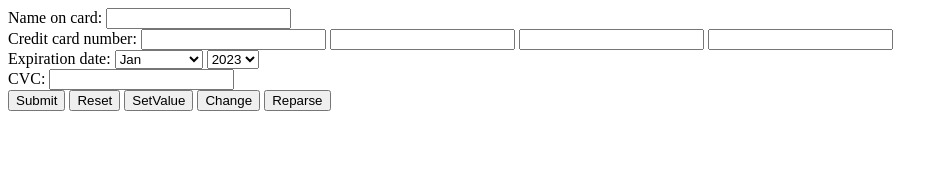
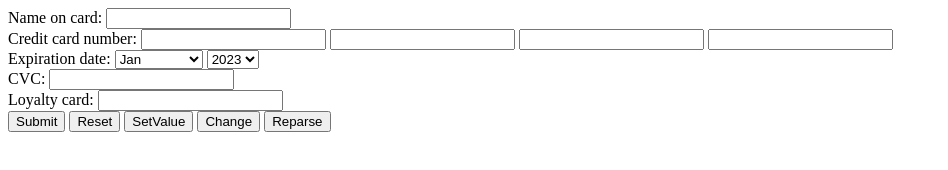
Before and after one commit to luchen01/test, a plain HTML site: page index.html in a window 1280 px wide. Shown: the whole page, without its empty margins (0-948 px from the left). Drawn offline with Linux system fonts and the light colour scheme.

Commit message:
Update index.html

```diff
--- a/index.html
+++ b/index.html
@@ -35,6 +35,7 @@
           <option value=2032>2032</option>
         </select>
     <div><label>CVC: <input type=text autocomplete=cc-csc></label></div>
+    <div><label>Loyalty card: <input type=text id="membership_id"></label></div>
     <input type=submit>
     <input type=reset>
     <input type=button id=setvalue value=SetValue>
```
